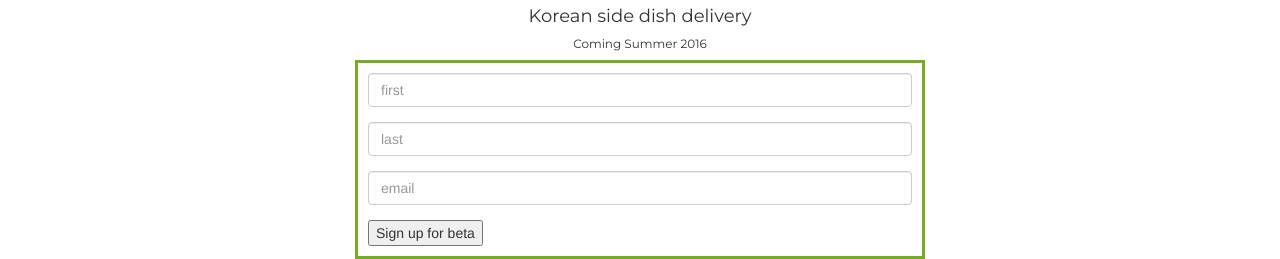
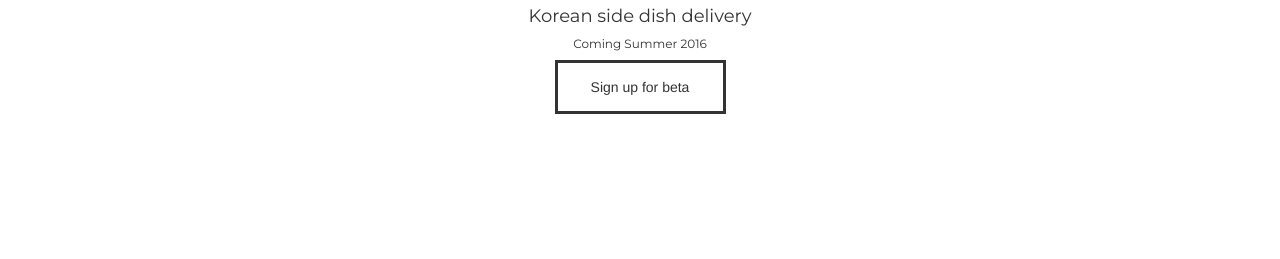
Before and after one commit to robinchoii/BombChan, a website: page index.html in a window 1280 px wide. Shown: the part 704-963 px from the top of the page. After the commit the page ends 818 px from the top, so only its background shows below. Drawn offline with nearby package versions, Linux system fonts and the light colour scheme.

Commit message:
center button

```diff
--- a/index.html
+++ b/index.html
@@ -24,7 +24,10 @@
       <h1 class='text-center'>BombChan</h1>
       <h4 class='text-center'>Korean side dish delivery</h4>
       <h6 class='text-center'>Coming Summer 2016</h6>
-      <form class='center'>
+      <div class='button text-center'>
+        Sign up for beta
+      </div>
+<!--       <form class='center'>
         <div class='form-group'>
           <input class='form-control' placeholder="first" id='fname' name='first'></input>
         </div>
@@ -35,7 +38,7 @@
           <input class='form-control' placeholder="email" id='email' name='email'></input>
         </div>
         <button type='button' onclick="signUp()" class='text-center'>Sign up for beta</button>
-      </form>
+      </form> -->
     </div>
   </div>
   <script>
--- a/style.css
+++ b/style.css
@@ -9,7 +9,6 @@ body {
 .center {
   margin: auto;
   width: 50%;
-  border: 3px solid #73AD21;
   padding: 10px;
 }
 
@@ -18,9 +17,12 @@ body {
   display: block;
 }
 
-button {
+.button {
   margin: 0 auto;
-  position: relative;
+  position:relative;
+  padding: 1em;
+  border-style: solid;
+  width:15%;
 }
 
 .banchan {
```
